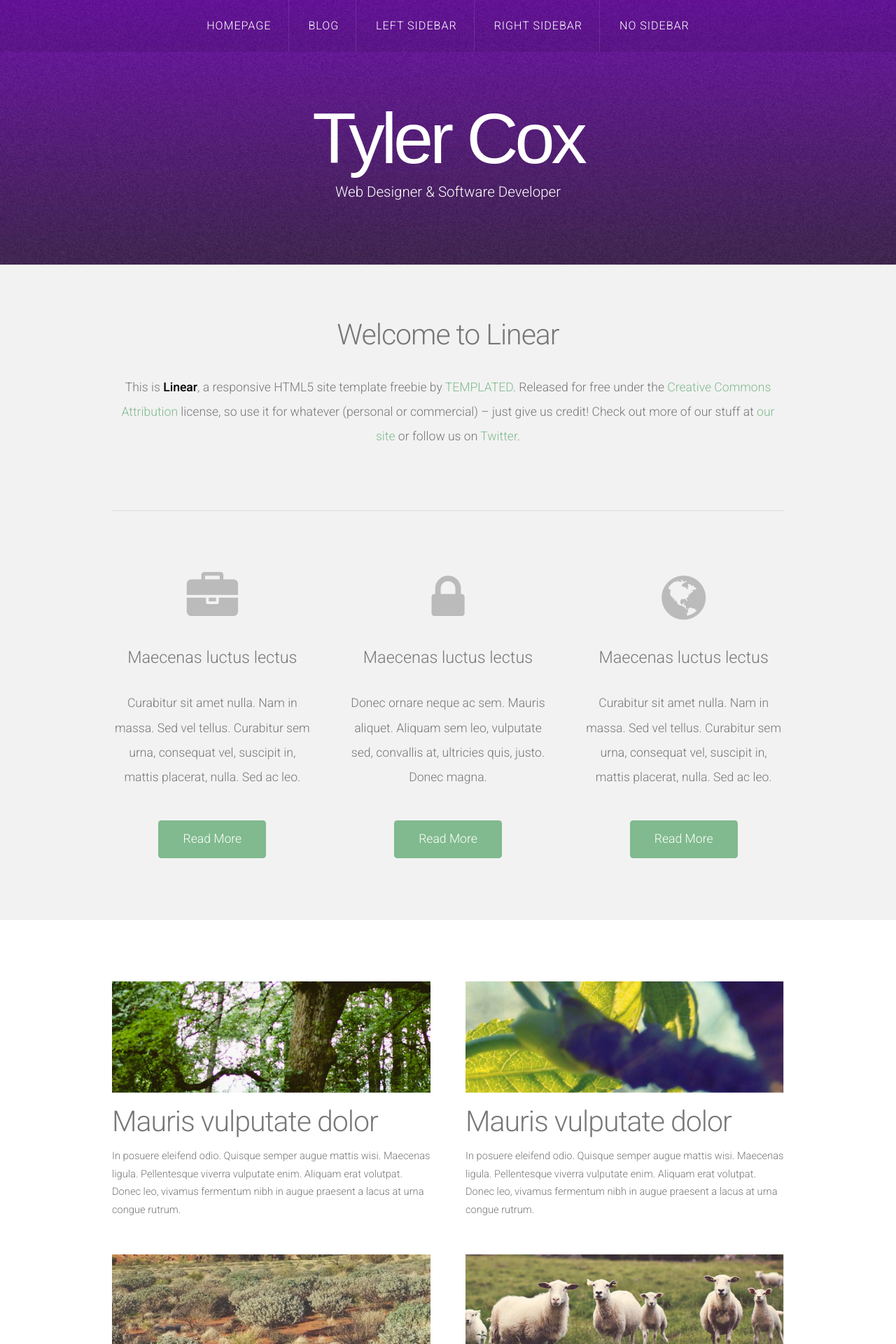
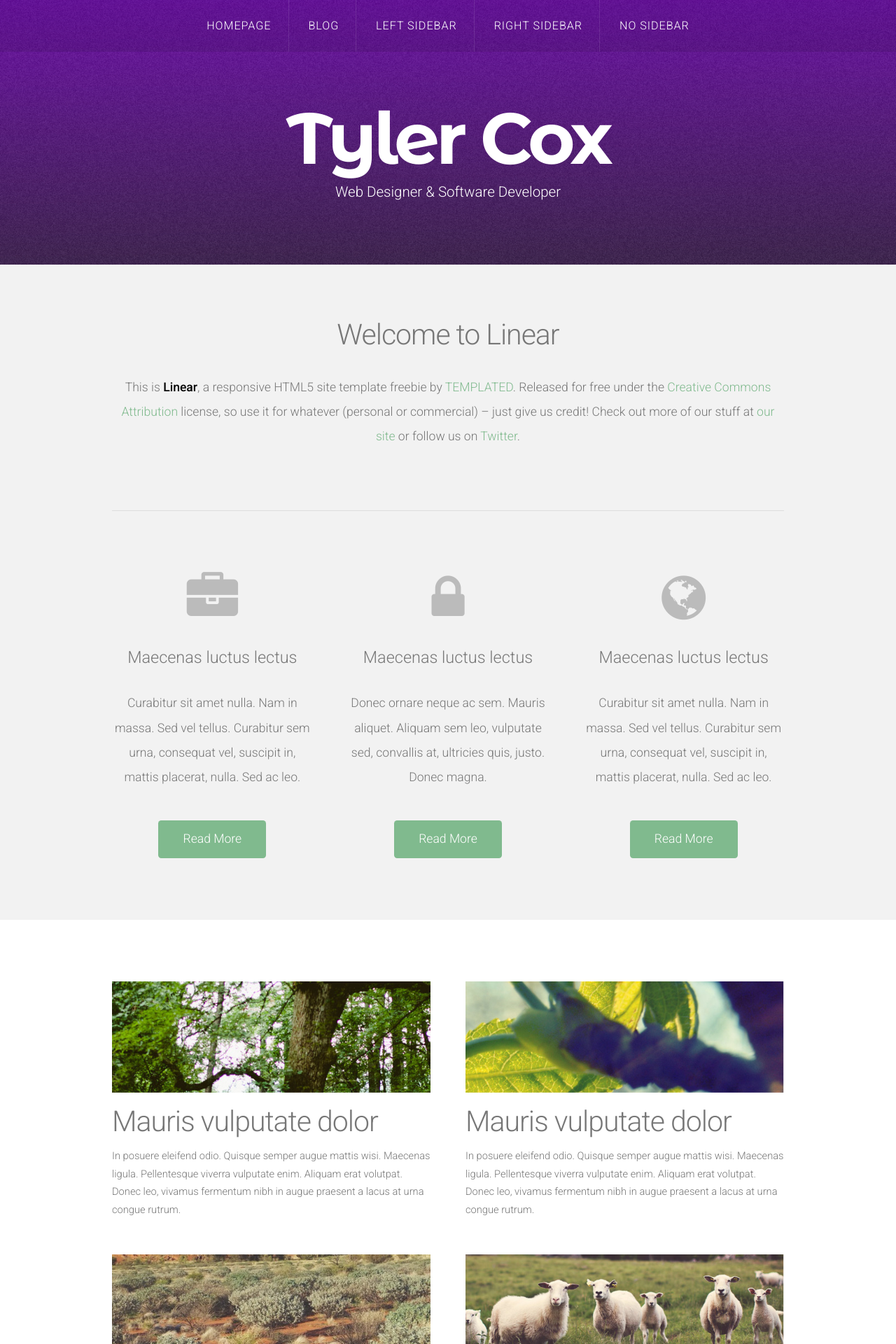
Before and after one commit to SirTyz/SirTyz.github.io, a Jekyll site: the page built from index.html, in a window 1280 px wide. Shown: the top 1920 px of the page at 70% size. Built offline with Jekyll 4.4.1, drawn with Linux system fonts in a browser that asks for light colours; nearby versions of some CDN libraries; the list of posts is cut into pages by our own code.

Commit message:
Error with font familes

```diff
--- a/assets/css/style.css
+++ b/assets/css/style.css
@@ -806,7 +806,7 @@
 		{
 			display: block;
 			text-decoration: none;
-			font-family: "Monsterrat Alternates", sans-serif;
+			font-family: "Montserrat Alternates", sans-serif;
 			font-weight: 300;
 			line-height: 1em;
 			font-size: 7em;
```
